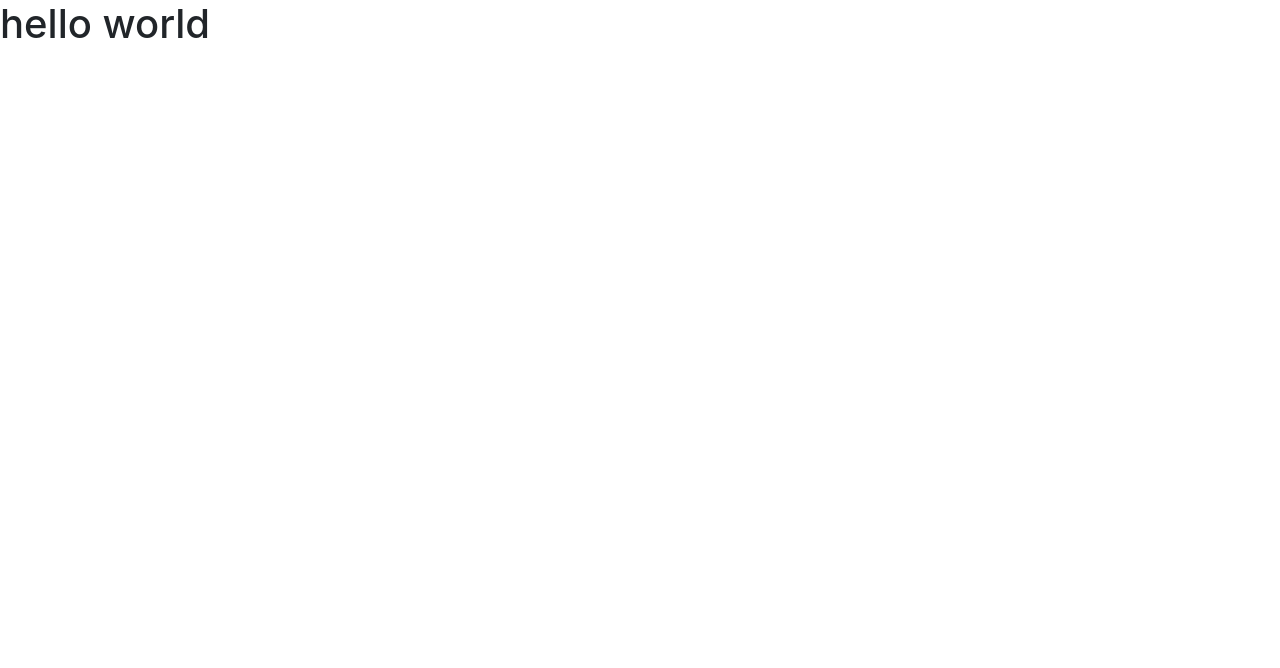
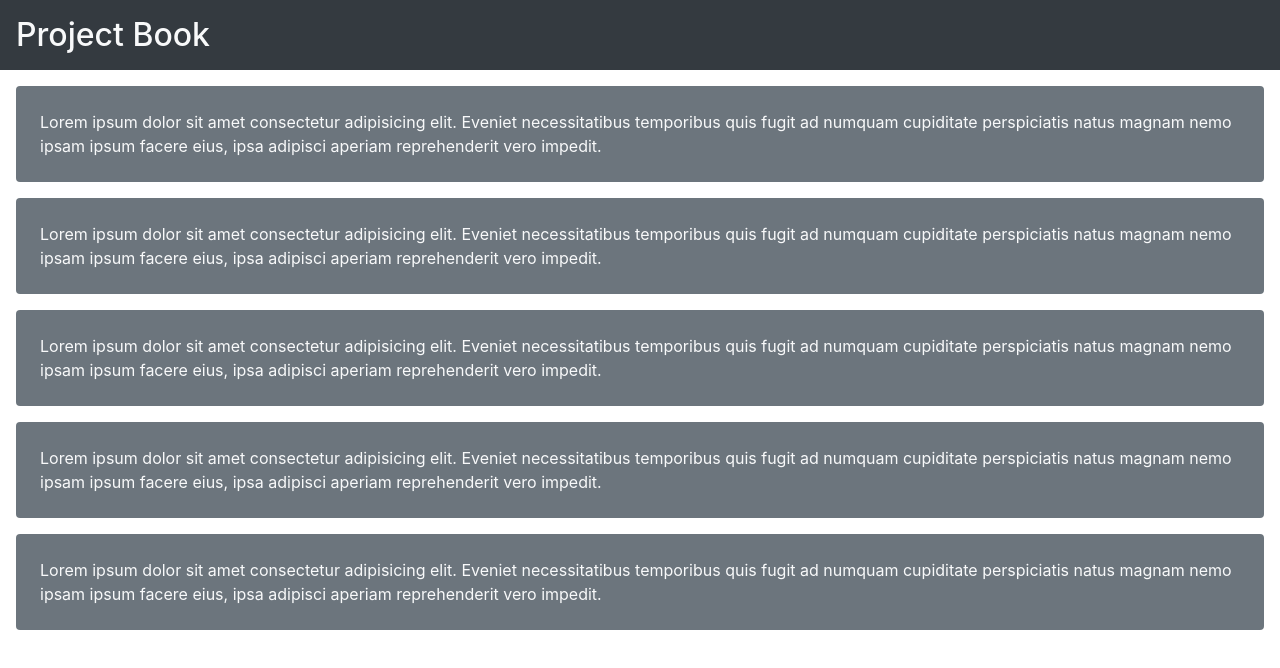
Before and after one commit to cg-202/day9-react-app, a React (Create React App) app: page / in a window 1280 px wide. Shown: the top 668 px of the page. Built offline with nearby package versions, Linux system fonts and the light colour scheme.

Commit message:
react website.

```diff
--- a/src/App.js
+++ b/src/App.js
@@ -1,10 +1,30 @@
 import logo from "./logo.svg";
 import "./App.css";
+import { useState } from "react";
 
 function App() {
   return (
     <div>
-      <h1>hello world</h1>
+      <MySpaTag />
+    </div>
+  );
+}
+
+function MySpaTag() {
+  const [list] = useState([1, 1, 1, 1, 1]);
+
+  return (
+    <div>
+      <h2 className="bg-dark text-light p-3 sticky-top">Project Book</h2>
+
+      {list.map((item, index) => (
+        <div key={index} className="bg-secondary text-light p-4 m-3 rounded">
+          Lorem ipsum dolor sit amet consectetur adipisicing elit. Eveniet
+          necessitatibus temporibus quis fugit ad numquam cupiditate
+          perspiciatis natus magnam nemo ipsam ipsum facere eius, ipsa adipisci
+          aperiam reprehenderit vero impedit.
+        </div>
+      ))}
     </div>
   );
 }
```
